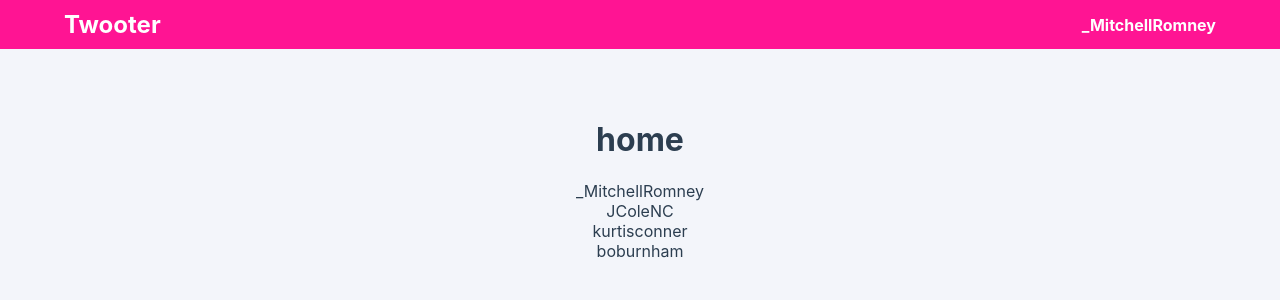
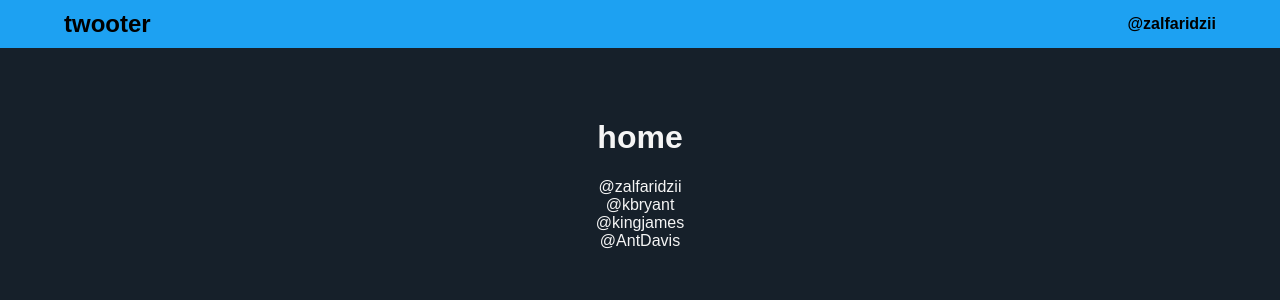
Before and after one commit to zakialfaridzi/twooter, a Vue app: page /#/user/1 in a window 1280 px wide. Shown: the top 300 px of the page. Built offline with nearby package versions, Linux system fonts and the light colour scheme.

Commit message:
restyling

```diff
--- a/src/App.vue
+++ b/src/App.vue
@@ -2,11 +2,9 @@
   <div id="app">
     <nav>
       <router-link to="/">
-        <div class="navigation__logo">Twooter</div>
+        <div class="navigation__logo">twooter</div>
       </router-link>
-      <div class="navigation__user" v-if="user">
-        {{ user.username }}
-      </div>
+      <div class="navigation__user" v-if="user">@{{ user.username }}</div>
     </nav>
     <router-view />
   </div>
@@ -30,25 +28,29 @@ export default {
 
 <style lang="scss">
 #app {
-  font-family: Inter, sans-serif;
+  font-family: DM Sans, sans-serif;
   -webkit-font-smoothing: antialiased;
   -moz-osx-font-smoothing: grayscale;
   text-align: center;
-  color: #2c3e50;
+  color: whitesmoke;
   min-height: 100vh;
-  background-color: #f3f5fa;
+  background-color: #16202a;
 
   nav {
     display: flex;
     align-items: center;
     justify-content: space-between;
     padding: 10px 5%;
-    background-color: deeppink;
-    color: white;
+    background-color: #1da1f2;
+    color: black;
+
     .navigation__logo {
       font-weight: bold;
       font-size: 24px;
+      z-index: 1;
+      position: relative;
     }
+
     .navigation__user {
       font-weight: bold;
     }
--- a/src/assets/users.js
+++ b/src/assets/users.js
@@ -1,39 +1,39 @@
 export const users = [
   {
     id: 1,
-    username: "_MitchellRomney",
-    firstName: "Mitchell",
-    lastName: "Romney",
-    email: "mitchellromney@theearthissquare.com",
+    username: "zalfaridzii",
+    firstName: "Zaki",
+    lastName: "Al Faridzi",
+    email: "elonwannabe@gmail.com",
     isAdmin: true,
     twoots: [
-      { id: 1, content: "Twotter is Amazing!" },
-      { id: 2, content: "Don't forget to subscriber to The Earth is Square!" },
+      { id: 1, content: "Twooter🔥🔥🔥!" },
+      { id: 2, content: "LAKESHOW!🖤🐍" },
     ],
   },
   {
     id: 2,
-    username: "JColeNC",
-    firstName: "J.",
-    lastName: "Cole",
+    username: "kbryant",
+    firstName: "Kobe",
+    lastName: "Bryant",
     email: null,
     isAdmin: false,
     twoots: [],
   },
   {
     id: 3,
-    username: "kurtisconner",
-    firstName: "kurtis",
-    lastName: "conner",
+    username: "kingjames",
+    firstName: "LeBron",
+    lastName: "James",
     email: null,
     isAdmin: false,
     twoots: [],
   },
   {
     id: 4,
-    username: "boburnham",
-    firstName: "Bo",
-    lastName: "Burnham",
+    username: "AntDavis",
+    firstName: "Anthony",
+    lastName: "Davis",
     email: null,
     isAdmin: false,
     twoots: [],
--- a/src/components/Twoots.vue
+++ b/src/components/Twoots.vue
@@ -28,9 +28,9 @@ export default {
 <style lang="scss" scoped>
 .twoot-item {
   padding: 20px;
-  background-color: white;
+  background-color: #16202a;
   border-radius: 5px;
-  border: 1px solid #dfe3e8;
+  border: 3px solid #1da1f2;
   box-sizing: border-box;
   cursor: pointer;
   transition: all 0.25s ease;
--- a/src/components/TwootsPanel.vue
+++ b/src/components/TwootsPanel.vue
@@ -78,8 +78,10 @@ export default {
   display: flex;
   flex-direction: column;
   textarea {
-    border: 1px solid #dfe3e8;
+    background-color: #16202a;
+    border: 3px solid #1da1f2;
     border-radius: 5px;
+    color: white;
   }
   .create-twoot-panel__submit {
     display: flex;
@@ -92,7 +94,7 @@ export default {
       margin: auto 0;
       border-radius: 5px;
       border: none;
-      background-color: deeppink;
+      background-color: #1da1f2;
       color: white;
       font-weight: bold;
     }
--- a/src/views/Home.vue
+++ b/src/views/Home.vue
@@ -7,7 +7,7 @@
         :to="{ name: 'UserProfile', params: { userId: user.id } }"
         :key="user.id"
       >
-        {{ user.username }}
+        @{{ user.username }}
       </router-link>
     </div>
   </div>
--- a/src/views/UserProfile.vue
+++ b/src/views/UserProfile.vue
@@ -89,9 +89,9 @@ export default {
     display: flex;
     flex-direction: column;
     padding: 20px;
-    background-color: white;
+    background-color: #16202a;
     border-radius: 5px;
-    border: 1px solid #dfe3e8;
+    border: 3px solid #1da1f2;
     margin-bottom: auto;
 
     h1 {
```
Also changed, not shown: src/assets/twitterbatman (1).png (added).
